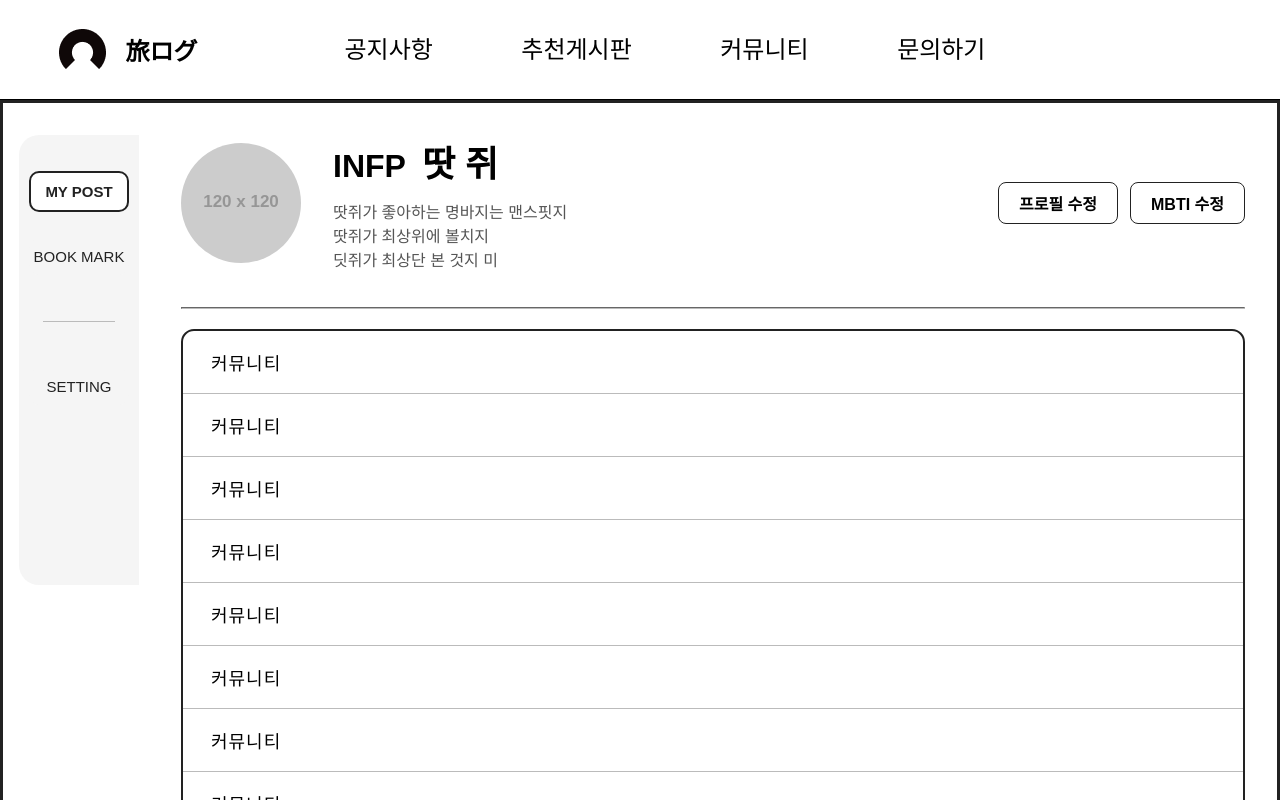
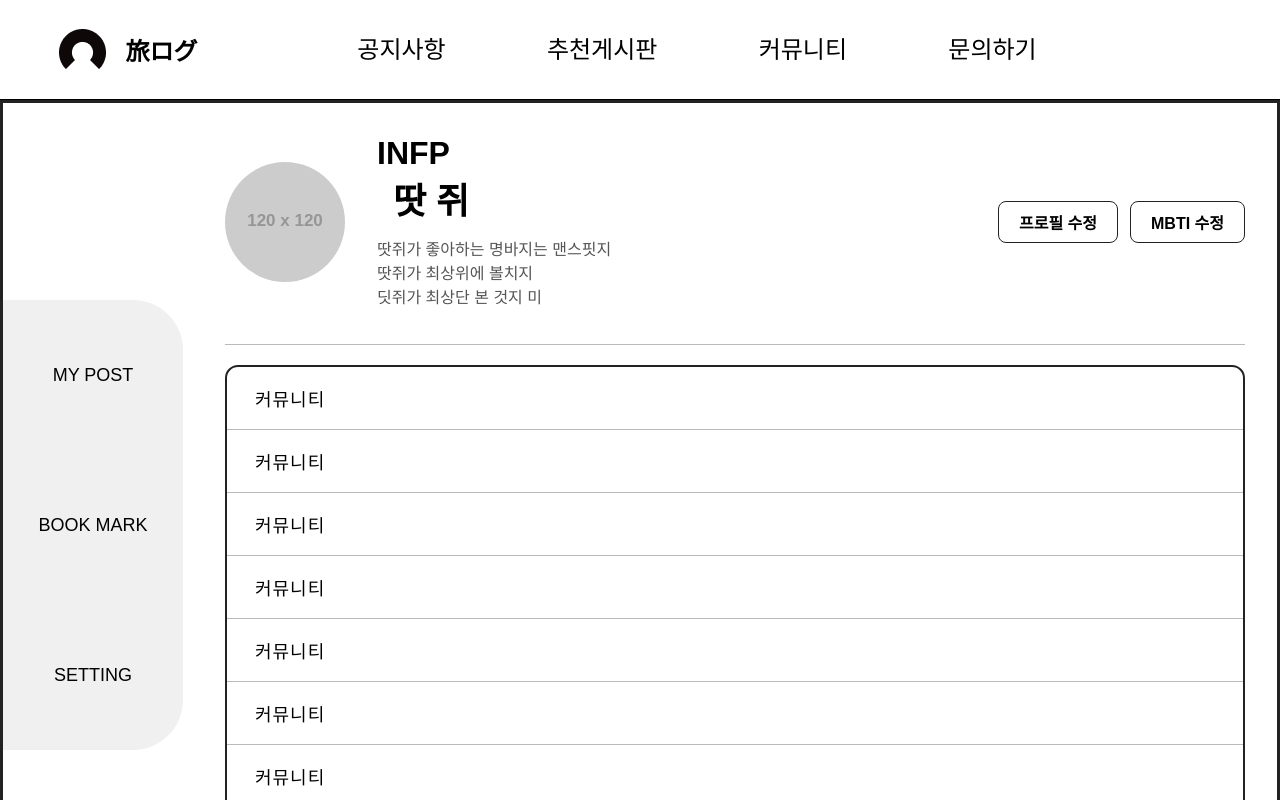
Before and after one commit to seo3154/TabiLog, a React (Create React App) app in the folder frontend/: page /mypage in a window 1280 px wide. Shown: the top 800 px of the page. Built offline with nearby package versions, Linux system fonts and the light colour scheme.

Commit message:
SideBar, MyPage 수정
SideBar : 공용사용으로 변경
MyPage : css 분리

```diff
--- a/frontend/src/components/SideBar.jsx
+++ b/frontend/src/components/SideBar.jsx
@@ -1,24 +1,25 @@
+// src/components/SideBar.jsx
 import React from "react";
-import '../styles/SideBar.css'
+import "../styles/SideBar.css";
 
-const SideBar = () => {
-    return(
-        <nav className="side_bar">
-            <ul>
-                <li>
-                    <a href="#">회원 정보</a>
-                </li>
-
-                <li>
-                    <a href="#">신고 접수</a>
-                </li>
-
-                <li>
-                    <a href="#">회원 통계</a>
-                </li>
-            </ul>
-        </nav>
-    )
-}
+const SideBar = ({ menuItems = [] }) => {
+  return (
+    <nav className="side_bar">
+      <ul>
+        {menuItems.map((item, idx) => (
+          <li key={idx}>
+            {item.onClick ? (
+              <button onClick={item.onClick} className="side_bar_button">
+                {item.label}
+              </button>
+            ) : (
+              <a href={item.href || "#"}>{item.label}</a>
+            )}
+          </li>
+        ))}
+      </ul>
+    </nav>
+  );
+};
 
 export default SideBar;
--- a/frontend/src/index.js
+++ b/frontend/src/index.js
@@ -4,6 +4,7 @@ import ReactDOM from "react-dom/client";
 import App from "./App";
 import { BrowserRouter } from "react-router-dom";
 import "./styles/Notice.css";
+import "./styles/MyPage.css";
 
 const root = ReactDOM.createRoot(document.getElementById("root"));
 root.render(
--- a/frontend/src/pages/MyPage.jsx
+++ b/frontend/src/pages/MyPage.jsx
@@ -1,6 +1,6 @@
 import { useState } from "react";
+import SideBar from "../components/SideBar"; // 사이드바 컴포넌트 import
 
-// 프로필, 탭, 리스트 등 기본 더미 데이터 나 수정 할꺼 수정 완
 const profileImg = "https://placehold.co/120x120";
 const nickname = "땃 쥐";
 const mbti = "INFP";
@@ -14,104 +14,42 @@ const myPosts = Array(8).fill({ title: "커뮤니티" });
 const myBookmarks = Array(8).fill({ title: "북마크" });
 
 export default function MyPage() {
-  const [tab, setTab] = useState("myPost"); // 탭 상태
+  const [tab, setTab] = useState("myPost");
 
   return (
-    <div
-      style={{
-        minHeight: "100vh",
-        background: "#fff",
-        border: "3px solid #222",
-        fontFamily: "Pretendard, sans-serif",
-      }}
-    >
-      {/* 상단 네비 */}
+    <div className="mypage-container">
+      <div className="content-wrapper">
+        {/* 기존 aside 대신 SideBar 컴포넌트 사용 */}
+        <SideBar
+          menuItems={[
+            { label: "MY POST", onClick: () => setTab("myPost") },
+            { label: "BOOK MARK", onClick: () => setTab("bookmark") },
+            { label: "SETTING", onClick: () => setTab("setting") },
+          ]}
+        />
 
-      {/* 메인 컨텐츠 래퍼 */}
-      <div style={{ display: "flex", alignItems: "flex-start", marginTop: 32 }}>
-        {/* 좌측 탭 네비 */}
-        <aside
-          style={{
-            minWidth: 100,
-            width: 120,
-            background: "#f5f5f5",
-            borderRadius: "20px 0 0 20px",
-            padding: "36px 0",
-            marginLeft: 16,
-            height: 450,
-            display: "flex",
-            flexDirection: "column",
-            alignItems: "center",
-            gap: 26,
-          }}
-        >
-          <TabButton
-            text="MY POST"
-            selected={tab === "myPost"}
-            onClick={() => setTab("myPost")}
-          />
-          <TabButton
-            text="BOOK MARK"
-            selected={tab === "bookmark"}
-            onClick={() => setTab("bookmark")}
-          />
-          <div
-            style={{
-              width: "60%",
-              borderTop: "1.5px solid #bbb",
-              margin: "20px 0",
-            }}
-          />
-          <TabButton
-            text="SETTING"
-            selected={tab === "setting"}
-            onClick={() => setTab("setting")}
-          />
-        </aside>
+        <main className="main">
+          <section className="profile">
+            <img src={profileImg} alt="프로필" className="profile-img" />
 
-        {/* 본문 */}
-        <main
-          style={{
-            flex: 1,
-            marginLeft: 42,
-            marginRight: 32,
-          }}
-        >
-          {/* 프로필 + MBTI */}
-          <section style={{ display: "flex", alignItems: "center", gap: 32 }}>
-            <img
-              src={profileImg}
-              alt="프로필"
-              style={{ width: 120, height: 120, borderRadius: "50%" }}
-            />
-            <div>
-              <span style={{ fontWeight: 700, fontSize: 32 }}>{mbti}</span>
-              <span style={{ fontWeight: 900, fontSize: 36, marginLeft: 16 }}>
-                {nickname}
-              </span>
-              <ul
-                style={{
-                  margin: "12px 0 0 0",
-                  padding: 0,
-                  listStyle: "none",
-                  color: "#555",
-                  fontSize: 16,
-                }}
-              >
+            <div className="profile-info">
+              <span className="mbti">{mbti}</span>
+              <span className="nickname">{nickname}</span>
+              <ul className="mbti-desc">
                 {mbtiDesc.map((desc, i) => (
                   <li key={i}>{desc}</li>
                 ))}
               </ul>
             </div>
-            <div style={{ marginLeft: "auto", display: "flex", gap: 12 }}>
-              <button style={editBtnStyle}>프로필 수정</button>
-              <button style={editBtnStyle}>MBTI 수정</button>
+
+            <div className="actions">
+              <button className="edit-btn">프로필 수정</button>
+              <button className="edit-btn">MBTI 수정</button>
             </div>
           </section>
 
-          <hr style={{ margin: "36px 0 20px", borderColor: "#bbb" }} />
+          <hr className="divider" />
 
-          {/* 탭별 본문 */}
           {tab === "myPost" && <BoardList title="커뮤니티" items={myPosts} />}
           {tab === "bookmark" && (
             <BoardList title="북마크" items={myBookmarks} />
@@ -123,71 +61,25 @@ export default function MyPage() {
   );
 }
 
-function TabButton({ text, selected, onClick }) {
-  return (
-    <button
-      onClick={onClick}
-      style={{
-        width: 100,
-        padding: "10px 0",
-        background: selected ? "#fff" : "#f5f5f5",
-        border: selected ? "2.5px solid #222" : "none",
-        borderRadius: 10,
-        fontWeight: selected ? 700 : 400,
-        fontSize: 15,
-        color: "#222",
-        cursor: "pointer",
-      }}
-    >
-      {text}
-    </button>
-  );
-}
-
 function BoardList({ title, items }) {
   return (
-    <section style={{ marginTop: 18 }}>
-      <div
-        style={{
-          border: "2px solid #222",
-          borderRadius: 13,
-          padding: "0 0 0 0",
-          background: "#fff",
-        }}
-      >
+    <section className="board">
+      <div className="board-box" aria-label={title}>
         {items.map((item, idx) => (
-          <div
-            key={idx}
-            style={{
-              padding: "18px 28px",
-              borderBottom:
-                idx === items.length - 1 ? "none" : "1.5px solid #bbb",
-              fontSize: 18,
-              fontWeight: 500,
-              letterSpacing: 1,
-            }}
-          >
+          <div key={idx} className="board-item">
             {item.title}
           </div>
         ))}
       </div>
-      {/* 하단 페이징 */}
-      <div
-        style={{
-          display: "flex",
-          justifyContent: "center",
-          gap: 16,
-          margin: "36px 0 0 0",
-          fontSize: 20,
-        }}
-      >
-        <span style={{ cursor: "pointer" }}>&lt;</span>
-        <span style={{ fontWeight: 700, textDecoration: "underline" }}>1</span>
-        <span>2</span>
-        <span>3</span>
-        <span>4</span>
-        <span>5</span>
-        <span style={{ cursor: "pointer" }}>&gt;</span>
+
+      <div className="pagination">
+        <span className="page page--chevron">&lt;</span>
+        <span className="page page--active">1</span>
+        <span className="page">2</span>
+        <span className="page">3</span>
+        <span className="page">4</span>
+        <span className="page">5</span>
+        <span className="page page--chevron">&gt;</span>
       </div>
     </section>
   );
@@ -195,39 +87,10 @@ function BoardList({ title, items }) {
 
 function SettingMenu() {
   return (
-    <section
-      style={{
-        display: "flex",
-        justifyContent: "center",
-        gap: 36,
-        marginTop: 18,
-      }}
-    >
-      <div style={settingCardStyle}>계정 정보</div>
-      <div style={settingCardStyle}>신고</div>
-      <div style={settingCardStyle}>고객센터</div>
+    <section className="setting-menu">
+      <div className="setting-card">계정 정보</div>
+      <div className="setting-card">신고</div>
+      <div className="setting-card">고객센터</div>
     </section>
   );
 }
-
-// 버튼/카드 스타일
-const editBtnStyle = {
-  border: "1.5px solid #222",
-  borderRadius: 8,
-  padding: "8px 20px",
-  background: "#fff",
-  fontWeight: 700,
-  fontSize: 16,
-  cursor: "pointer",
-};
-
-const settingCardStyle = {
-  border: "1.5px solid #bbb",
-  borderRadius: 10,
-  padding: "36px 36px",
-  width: 130,
-  textAlign: "center",
-  fontSize: 18,
-  background: "#f9f9f9",
-  fontWeight: 600,
-};
--- a/frontend/src/styles/Header.css
+++ b/frontend/src/styles/Header.css
@@ -51,7 +51,7 @@ header .logo a img {
 header .menu {
   display: flex;
   justify-content: space-evenly;
-  width: 60%;
+  width: 65%;
   line-height: 100px;
 }
 
--- /dev/null
+++ b/frontend/src/styles/MyPage.css
@@ -0,0 +1,196 @@
+.mypage-container {
+  min-height: 100vh;
+  background: #fff;
+  border: 3px solid #222;
+  font-family: Pretendard, sans-serif;
+}
+
+/* 내용 래퍼 */
+.content-wrapper {
+  display: flex;
+  align-items: flex-start;
+  margin-top: 32px;
+}
+
+/* 사이드바 */
+.sidebar {
+  min-width: 100px;
+  width: 120px;
+  background: #f5f5f5;
+  border-radius: 20px 0 0 20px;
+  padding: 36px 0;
+  margin-left: 16px;
+  height: 450px;
+  display: flex;
+  flex-direction: column;
+  align-items: center;
+  gap: 26px;
+}
+
+.sidebar-divider {
+  width: 60%;
+  border-top: 1.5px solid #bbb;
+  margin: 20px 0;
+}
+
+/* 탭 버튼 */
+.tab-button {
+  width: 100px;
+  padding: 10px 0;
+  background: #f5f5f5;
+  border: none;
+  border-radius: 10px;
+  font-weight: 400;
+  font-size: 15px;
+  color: #222;
+  cursor: pointer;
+  transition: background 0.15s ease, box-shadow 0.15s ease;
+}
+
+.tab-button:hover {
+  background: #ececec;
+}
+
+.tab-button--selected {
+  background: #fff;
+  border: 2.5px solid #222;
+  font-weight: 700;
+}
+
+/* 메인 */
+.main {
+  height: 1000px;
+  flex: 1;
+  margin-left: 42px;
+  margin-right: 32px;
+}
+
+/* 프로필 */
+.profile {
+  display: flex;
+  align-items: center;
+  gap: 32px;
+}
+
+.profile-img {
+  width: 120px;
+  height: 120px;
+  border-radius: 50%;
+  object-fit: cover;
+}
+
+.profile-info {
+  display: flex;
+  flex-direction: column;
+}
+
+.mbti {
+  font-weight: 700;
+  font-size: 32px;
+}
+
+.nickname {
+  font-weight: 900;
+  font-size: 36px;
+  margin-left: 16px;
+}
+
+.mbti-desc {
+  margin: 12px 0 0 0;
+  padding: 0;
+  list-style: none;
+  color: #555;
+  font-size: 16px;
+}
+
+.actions {
+  margin-left: auto;
+  display: flex;
+  gap: 12px;
+}
+
+.edit-btn {
+  border: 1.5px solid #222;
+  border-radius: 8px;
+  padding: 8px 20px;
+  background: #fff;
+  font-weight: 700;
+  font-size: 16px;
+  cursor: pointer;
+}
+
+.edit-btn:hover {
+  filter: brightness(0.98);
+}
+
+/* 구분선 */
+.divider {
+  margin: 36px 0 20px;
+  border: none;
+  border-top: 1px solid #bbb;
+}
+
+/* 리스트 */
+.board {
+  margin-top: 18px;
+}
+
+.board-box {
+  border: 2px solid #222;
+  border-radius: 13px;
+  background: #fff;
+  overflow: hidden; /* 라운드 유지 */
+}
+
+.board-item {
+  padding: 18px 28px;
+  font-size: 18px;
+  font-weight: 500;
+  letter-spacing: 1px;
+  border-bottom: 1.5px solid #bbb;
+}
+
+.board-item:last-child {
+  border-bottom: none;
+}
+
+/* 페이징 */
+.pagination {
+  display: flex;
+  justify-content: center;
+  gap: 16px;
+  margin: 36px 0 0 0;
+  font-size: 20px;
+}
+
+.page {
+  cursor: default;
+}
+
+.page--chevron {
+  cursor: pointer;
+}
+
+.page--active {
+  font-weight: 700;
+  text-decoration: underline;
+}
+
+/* 설정 메뉴 */
+.setting-menu {
+  display: flex;
+  justify-content: center;
+  gap: 36px;
+  margin-top: 18px;
+}
+
+.setting-card {
+  border: 1.5px solid #bbb;
+  border-radius: 10px;
+  padding: 36px;
+  width: 150px;
+  text-align: center;
+  font-size: 18px;
+  background: #f9f9f9;
+  font-weight: 600;
+}
--- a/frontend/src/styles/SideBar.css
+++ b/frontend/src/styles/SideBar.css
@@ -1,29 +1,27 @@
 @charset "utf-8";
 
-*{
+* {
   margin: 0;
   padding: 0;
   box-sizing: border-box;
 }
 
-li{
+li {
   list-style: none;
 }
 
-a{
+a {
   text-decoration: none;
   color: inherit;
 }
 
-.wrap{
+.wrap {
   width: 1920px;
   height: 5000px;
 }
 
-
-
 /* 사이드 메뉴 */
-.side_bar{
+.side_bar {
   width: 180px;
   height: 450px;
   background-color: #f0f0f0;
@@ -33,7 +31,7 @@ a{
   top: 300px;
 }
 
-.side_bar ul li{
+.side_bar ul li {
   width: 180px;
   height: calc(100% / 3);
   line-height: 150px;
@@ -41,28 +39,48 @@ a{
   cursor: pointer;
 }
 
-.side_bar ul li:first-child:hover{
+/* Hover 스타일 유지 */
+.side_bar ul li:first-child:hover {
   border-top-right-radius: 50px;
   background-color: #d7d7d7;
 }
 
-.side_bar ul li:nth-child(2):hover{
+.side_bar ul li:nth-child(2):hover {
   background-color: #d7d7d7;
 }
 
-.side_bar ul li:last-child:hover{
+.side_bar ul li:last-child:hover {
   border-bottom-right-radius: 50px;
   background-color: #d7d7d7;
 }
 
-/* .side_bar ul li:first-child, .side_bar ul li:nth-child(2){
-    display: block;
-    content: "";
-    width: 80px;
-    border-bottom: 1px solid #696969;
-    margin: 0 auto;
-} */
-
-.side_bar ul li a{
+/* 기존 a 전용 규칙 */
+.side_bar ul li a {
   font-size: 18px;
 }
+
+/* 버튼/링크 클릭 영역 확장 - li 전체 차지 */
+.side_bar ul li a,
+.side_bar_button {
+  display: block;
+  width: 100%;
+  height: 100%;
+  line-height: inherit; /* li의 line-height 상속 */
+  text-align: center;
+  font-size: 18px;
+  text-decoration: none;
+  color: inherit;
+  background: transparent;
+  border: 0;
+  padding: 0;
+  cursor: pointer;
+  -webkit-appearance: none;
+  appearance: none;
+}
+
+/* 포커스 시 시각적 표시 (접근성) */
+.side_bar ul li a:focus-visible,
+.side_bar_button:focus-visible {
+  outline: 2px solid #555;
+  outline-offset: 2px;
+}
```
Also changed, not shown: frontend/src/components/NoticeList.jsx (+17 -12 lines). Lines whose indentation alone changed are shown as unchanged.
